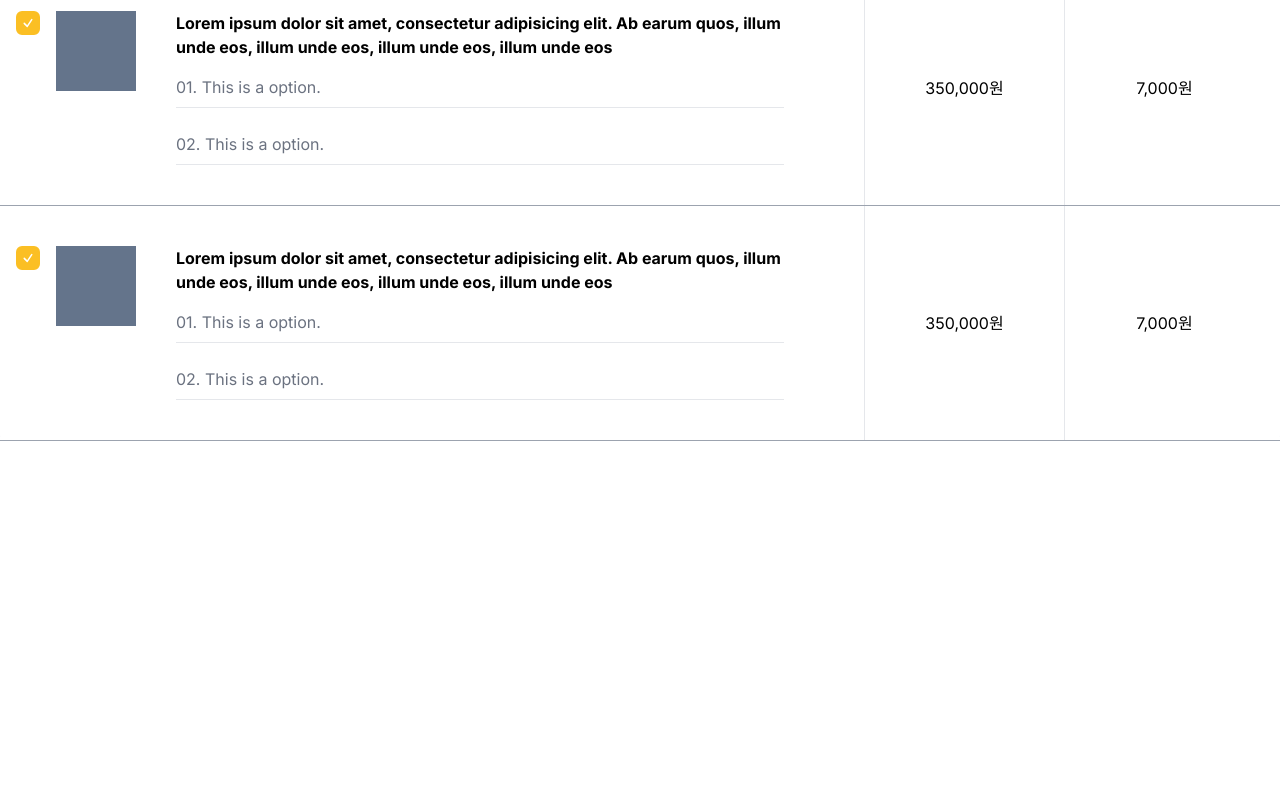
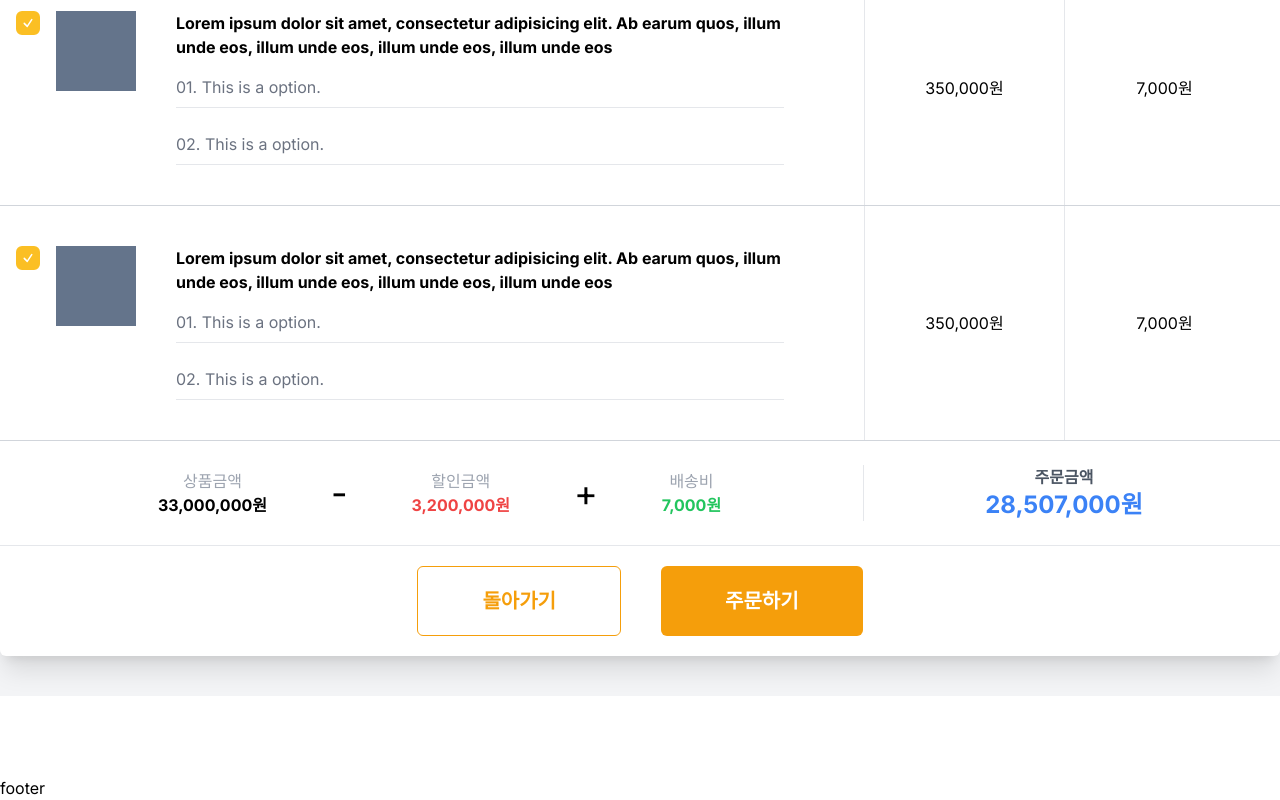
Before and after one commit to bakhanx/ym-light, a Next.js app: page /cart in a window 1280 px wide. Shown: the part 701-1501 px from the top of the page. Before the commit the page ends 1142 px from the top, so only its background shows below. Built offline with nearby package versions, Linux system fonts and the light colour scheme.

Commit message:
상품 가격 UI

```diff
--- a/src/app/(content)/cart/page.tsx
+++ b/src/app/(content)/cart/page.tsx
@@ -94,8 +94,8 @@ const Cart = () => {
         </div>
 
         {/* contents */}
-        <div className="h-screen bg-gray-100 py-10">
-          <div className="m-auto max-w-screen-xl rounded-md bg-white">
+        <div className="bg-gray-100 py-10">
+          <div className="m-auto max-w-screen-xl rounded-md bg-white shadow-xl">
             {/* header */}
             <div>
               <div className="flex border-b border-t-2 border-t-black p-4 text-center font-bold">
@@ -132,12 +132,57 @@ const Cart = () => {
             {Array(totalQuantity)
               .fill(0)
               .map((e, index) => (
-                <div key={index} className="border-b-[1px] border-gray-400">
+                <div key={index} className="border-b-[1px] border-gray-300">
                   <Products />
                 </div>
               ))}
+
+            {/* Total */}
+            <div className="flex px-4 py-6 border-b">
+              <div className="flex w-[848px] items-center justify-center gap-x-16 border-r">
+                <div className="flex flex-col">
+                  <span className="text-center text-gray-400">상품금액</span>
+                  <span className="font-bold">33,000,000원</span>
+                </div>
+                <div>
+                  <span className="text-4xl">-</span>
+                </div>
+                <div className="flex flex-col">
+                  <span className="text-center text-gray-400">할인금액</span>
+                  <span className="font-bold text-red-500">3,200,000원</span>
+                </div>
+
+                <div>
+                  <span className="text-4xl">+</span>
+                </div>
+
+                <div className="flex flex-col">
+                  <span className="text-center text-gray-400">배송비</span>
+                  <span className="font-bold text-green-500">7,000원</span>
+                </div>
+              </div>
+
+              <div className="flex w-[400px] flex-col items-center justify-center rounded-xl">
+                <span className="font-bold text-gray-600">주문금액</span>
+                <span className="text-2xl font-bold text-blue-500">
+                  28,507,000원
+                </span>
+              </div>
+            </div>
+
+            <div className="flex justify-center gap-x-10 py-5">
+              <button className="rounded-md border border-amber-500 p-5 px-16 text-xl  font-bold text-amber-500">
+                돌아가기
+              </button>
+              <button className="rounded-md bg-amber-500 p-5 px-16 text-xl font-bold text-white">
+                주문하기
+              </button>
+            </div>
           </div>
         </div>
+
+        {/* footer */}
+        <div className="pt-20">footer</div>
       </div>
     </>
   );
```
